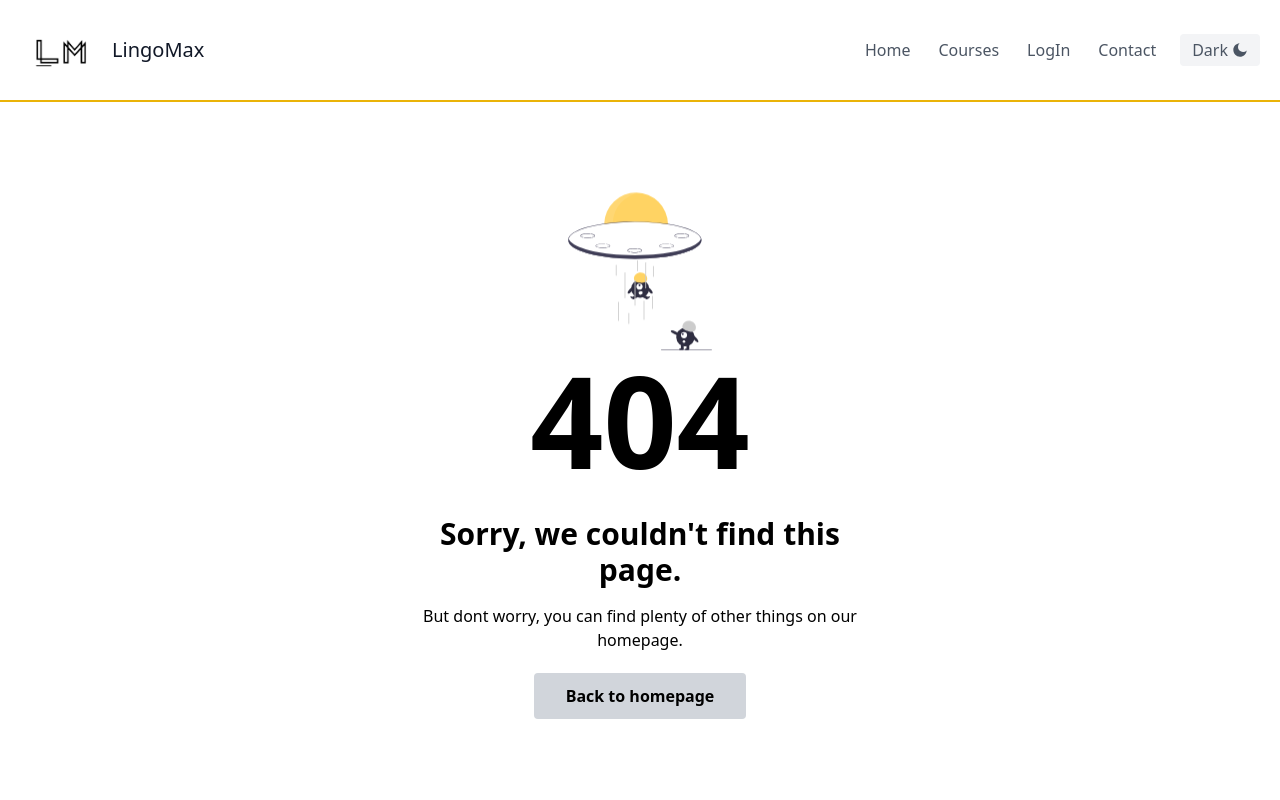
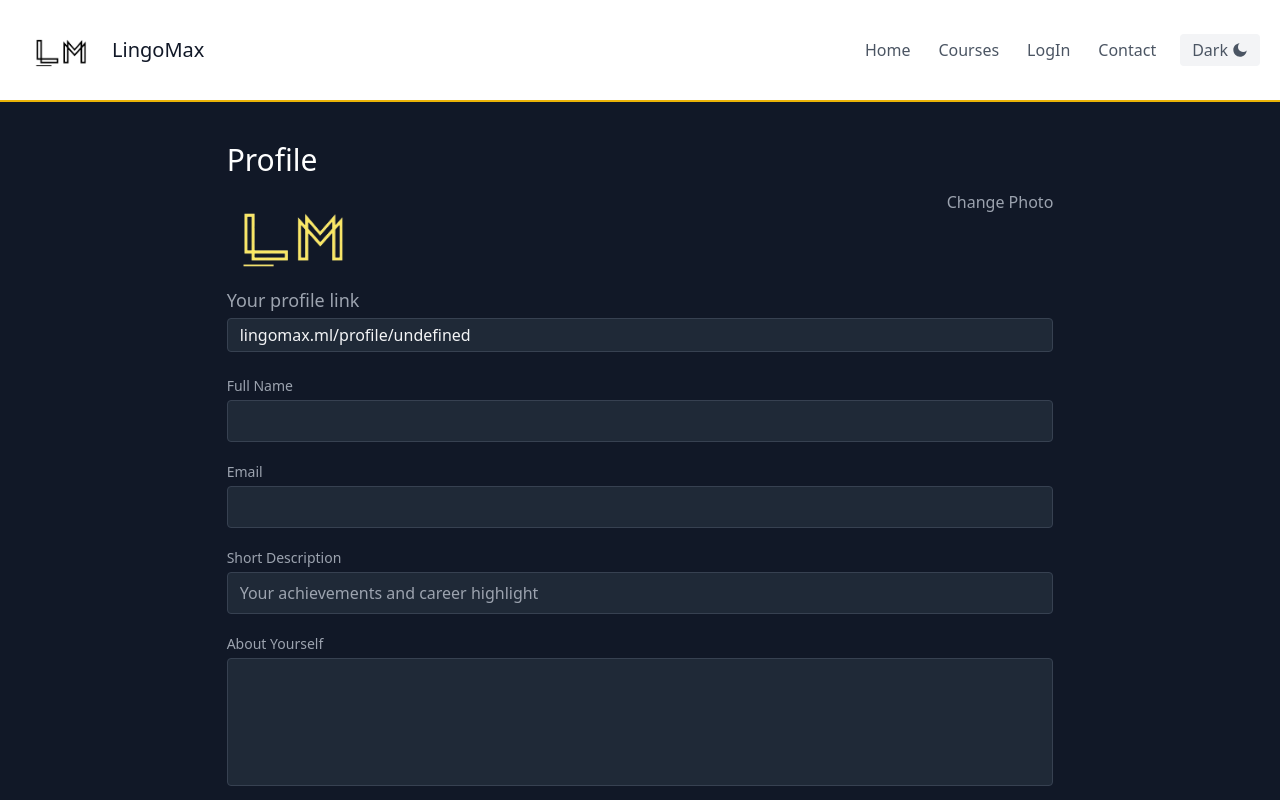
Before and after one commit to heyitstay11/LLA, a React (Vite) app in the folder lla_client/: page /myprofile in a window 1280 px wide. Shown: the top 800 px of the page. Built offline with nearby package versions, Linux system fonts and the light colour scheme; no server answers.

Commit message:
new-user schema

```diff
--- a/lla_client/src/App.jsx
+++ b/lla_client/src/App.jsx
@@ -53,9 +53,9 @@ const App = () => {
           <Route path="/qna/:qid" element={<SingleQna />} />
           <Route path="/mycourse" element={<MyCourse />} />
           <Route path="/loading" element={<Loading />} />
+          <Route path="/teacherboard" element={<TeacherDashboard />} />
+          <Route path="/myprofile" element={<Profile />} />
           <Route path="*" element={<PageNotFound />} />
-          <Route path="/teacherboard" element={<TeacherDashboard />} />
-          <Route path="/profile" element={<Profile />} />
         </Routes>
       </Suspense>
       <Footer />
--- a/lla_client/src/pages/Profile/index.jsx
+++ b/lla_client/src/pages/Profile/index.jsx
@@ -1,75 +1,100 @@
+import { useAuthContext } from "../../context/auth";
+
 const Profile = () => {
+  const {
+    auth: { _id, name, email, description, about },
+  } = useAuthContext();
   return (
-    <section class="text-gray-400 bg-gray-900 body-font relative">
-      <div class="container px-0 md:px-5 py-2 mx-auto flex sm:flex-nowrap flex-wrap">
-        <div class="w-full flex flex-row justify-center">
-          <div class="w-5/6 md:w-4/6 flex flex-col  w-full md:py-8 mt-8 md:mt-0">
-            <h1 class="w-5/6 text-white text-3xl mb-1 font-medium title-font">
+    <section className="text-gray-400 bg-gray-900 body-font relative">
+      <div className="container px-0 md:px-5 py-2 mx-auto flex sm:flex-nowrap flex-wrap">
+        <div className="w-full flex flex-row justify-center">
+          <div className="w-5/6 md:w-4/6 flex flex-col  w-full md:py-8 mt-8 md:mt-0">
+            <h1 className="w-5/6 text-white text-3xl mb-1 font-medium title-font">
               Profile
             </h1>
-            <div class="py-2 flex-row flex justify-between">
+            <div className="py-2 flex-row flex justify-between">
               <img src="./lm.png" height="128px" width="128px" />
-              <a class="flex">Change Photo</a>
+              <a className="flex">Change Photo</a>
             </div>
-            <div class="relative mb-4">
-              <label for="name" class="leading-7 text-lg text-gray-400">
+            <div className="relative mb-4">
+              <label htmlFor="name" className="leading-7 text-lg text-gray-400">
                 Your profile link
               </label>
               <input
                 type="text"
                 id="name"
                 name="name"
-                value="lingomax.ml/teacherName"
+                value={"lingomax.ml/profile/" + _id}
                 readOnly="true"
-                class="w-full bg-gray-800 rounded border border-gray-700 focus:border-yellow-500 focus:ring-2 focus:ring-yellow-900 text-base outline-none text-gray-100 my-1 px-3 leading-8 transition-colors duration-200 ease-in-out"
+                className="w-full bg-gray-800 rounded border border-gray-700 focus:border-yellow-500 focus:ring-2 focus:ring-yellow-900 text-base outline-none text-gray-100 my-1 px-3 leading-8 transition-colors duration-200 ease-in-out"
               />
             </div>
-            <div class="relative mb-4">
-              <label for="email" class="leading-7 text-sm text-gray-400">
+            <div className="relative mb-4">
+              <label
+                htmlFor="email"
+                className="leading-7 text-sm text-gray-400"
+              >
                 Full Name
               </label>
               <input
+                value={name}
+                readOnly={true}
                 type="email"
                 id="email"
                 name="email"
-                class="w-full bg-gray-800 rounded border border-gray-700 focus:border-yellow-500 focus:ring-2 focus:ring-yellow-900 text-base outline-none text-gray-100 py-1 px-3 leading-8 transition-colors duration-200 ease-in-out"
+                className="w-full bg-gray-800 rounded border border-gray-700 focus:border-yellow-500 focus:ring-2 focus:ring-yellow-900 text-base outline-none text-gray-100 py-1 px-3 leading-8 transition-colors duration-200 ease-in-out"
               />
             </div>
-            <div class="relative mb-4">
-              <label for="email" class="leading-7 text-sm text-gray-400">
+            <div className="relative mb-4">
+              <label
+                htmlFor="email"
+                className="leading-7 text-sm text-gray-400"
+              >
                 Email
               </label>
               <input
+                value={email}
+                readOnly={true}
                 type="email"
                 id="email"
                 name="email"
-                class="w-full bg-gray-800 rounded border border-gray-700 focus:border-yellow-500 focus:ring-2 focus:ring-yellow-900 text-base outline-none text-gray-100 py-1 px-3 leading-8 transition-colors duration-200 ease-in-out"
+                className="w-full bg-gray-800 rounded border border-gray-700 focus:border-yellow-500 focus:ring-2 focus:ring-yellow-900 text-base outline-none text-gray-100 py-1 px-3 leading-8 transition-colors duration-200 ease-in-out"
               />
             </div>
-            <div class="relative mb-4">
-              <label for="email" class="leading-7 text-sm text-gray-400">
+            <div className="relative mb-4">
+              <label
+                htmlFor="email"
+                className="leading-7 text-sm text-gray-400"
+              >
                 Short Description
               </label>
               <input
+                value={description}
+                readOnly={true}
                 type="email"
                 id="email"
                 name="email"
                 placeholder="Your achievements and career highlight"
-                class="w-full bg-gray-800 rounded border border-gray-700 focus:border-yellow-500 focus:ring-2 focus:ring-yellow-900 text-base outline-none text-gray-100 py-1 px-3 leading-8 transition-colors duration-200 ease-in-out"
+                className="w-full bg-gray-800 rounded border border-gray-700 focus:border-yellow-500 focus:ring-2 focus:ring-yellow-900 text-base outline-none text-gray-100 py-1 px-3 leading-8 transition-colors duration-200 ease-in-out"
               />
             </div>
-            <div class="relative mb-4">
-              <label for="message" class="leading-7 text-sm text-gray-400">
+            <div className="relative mb-4">
+              <label
+                htmlFor="message"
+                className="leading-7 text-sm text-gray-400"
+              >
                 About Yourself
               </label>
               <textarea
+                value={about}
+                readOnly={true}
                 id="message"
                 name="message"
-                class="w-full bg-gray-800 rounded border border-gray-700 focus:border-yellow-500 focus:ring-2 focus:ring-yellow-900 h-32 text-base outline-none text-gray-100 py-1 px-3 resize-none leading-6 transition-colors duration-200 ease-in-out"
-              ></textarea>
+                className="w-full bg-gray-800 rounded border border-gray-700 focus:border-yellow-500 focus:ring-2 focus:ring-yellow-900 h-32 text-base outline-none text-gray-100 py-1 px-3 resize-none leading-6 transition-colors duration-200 ease-in-out"
+              />
             </div>
-            <button class="text-white bg-yellow-500 border-0 mb-2 py-2 px-6 focus:outline-none hover:bg-yellow-600 rounded text-lg">
-              Submit
+            <button className="text-white font-bold bg-yellow-500 border-0 mb-2 py-2 px-6 focus:outline-none hover:bg-yellow-600 rounded text-lg">
+              UPDATE
             </button>
           </div>
         </div>
```
Also changed, not shown: 2 other files (tests, documents, lock files or other folders).
